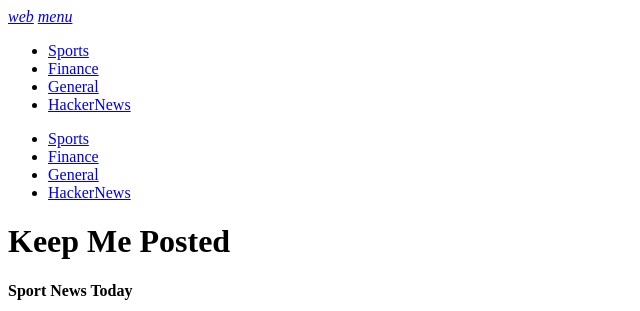
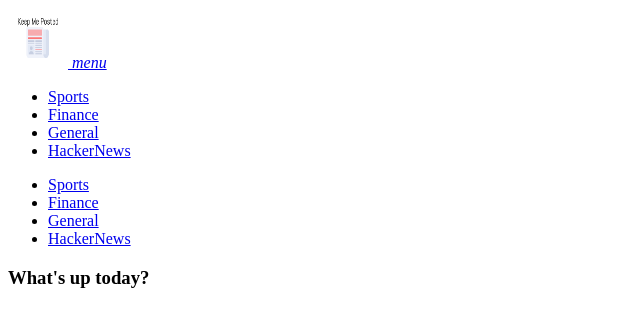
Before and after one commit to mrpaxton/keepmeposted, a Django app: page /articles/ in a window 1280 px wide. Shown: the top 311 px of the page, without its empty margins (0-640 px from the left). Run offline with Django 3.2, Linux system fonts and the light colour scheme; data comes from the database, SQL or seed files in the repository; some libraries are stand-ins or nearby versions.

Commit message:
Included a temporary logo in a static directory

```diff
--- a/kmp/kmp/settings.py
+++ b/kmp/kmp/settings.py
@@ -130,3 +130,7 @@
 # https://docs.djangoproject.com/en/1.9/howto/static-files/
 
 STATIC_URL = '/static/'
+
+STATICFILES_DIR = (
+    "news/static/news",
+)
--- a/kmp/templates/base.html
+++ b/kmp/templates/base.html
@@ -5,7 +5,12 @@
 
 <nav>
 	<div class="nav-wrapper pink">
-        <a href="#" class="brand-logo"><i class="large material-icons">web</i></a>
+        <a href="#" class="brand-logo" >
+            {% load static %}
+            <img src="{% static "news/kmp-logo.png" %}"
+                style="height:40px;width:40px;margin:10px;padding:10px auto;"
+                alt="Keep Me Posted Logo"/>
+        </a>
 		<a href="#" data-activates="mobile-demo" class="button-collapse"><i class="material-icons">menu</i></a>
 
 		<ul class="right hide-on-med-and-down">
@@ -25,7 +30,7 @@
 	</div>
 </nav>
 
-<h1>Keep Me Posted</h1>
+<h3>What's up today?</h3>
 
 
 
--- a/kmp/templates/news/article_list.html
+++ b/kmp/templates/news/article_list.html
@@ -6,7 +6,7 @@
 
     <div class="col s12 m7 l10 offset-l1">
 
-        <h4>Sport News Today</h4>
+        <h4>Sport News</h4>
 
         {% for obj in object_list %}
 
```
Also changed, not shown: kmp/news/static/news/kmp-logo.png (added).
